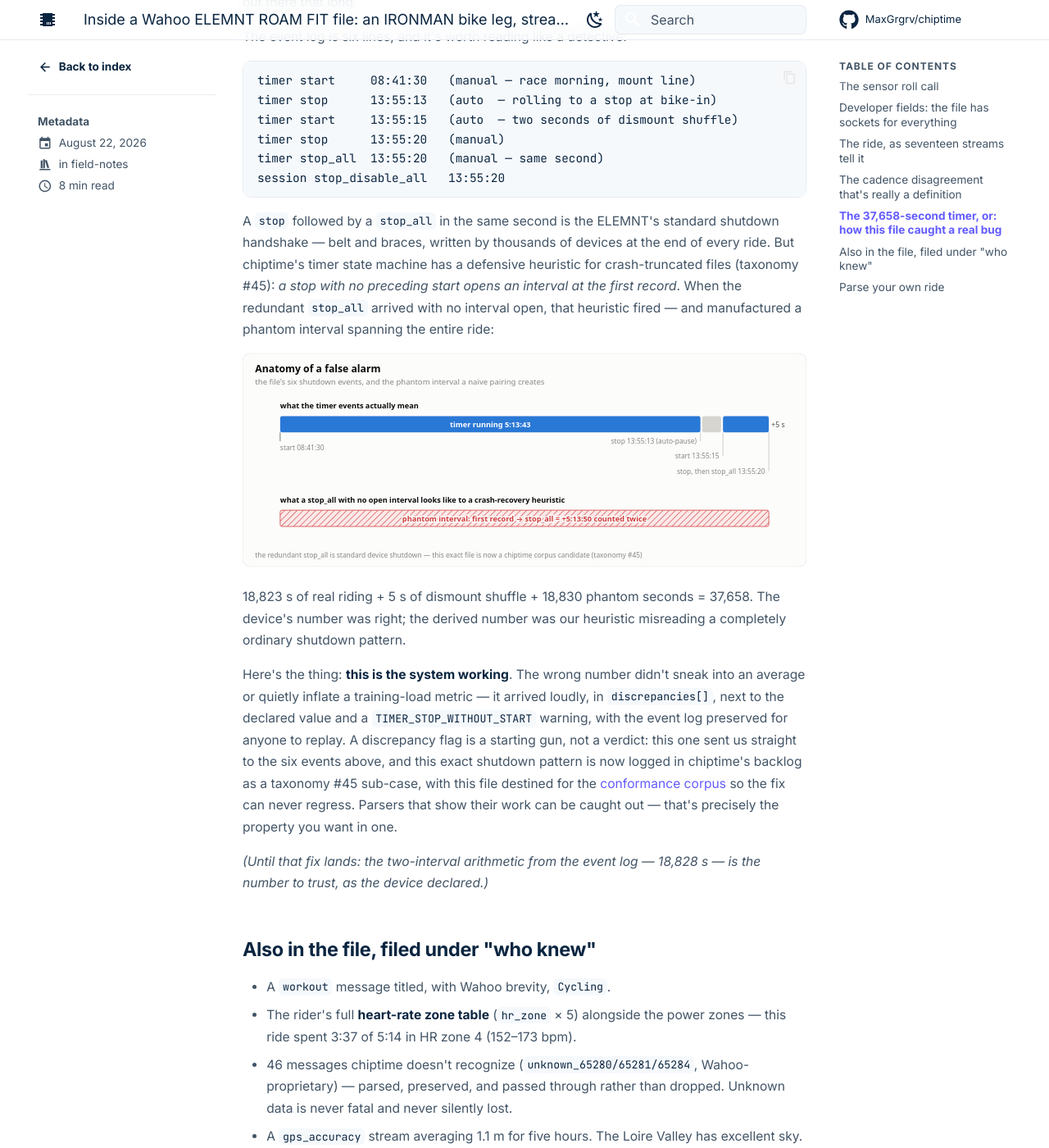
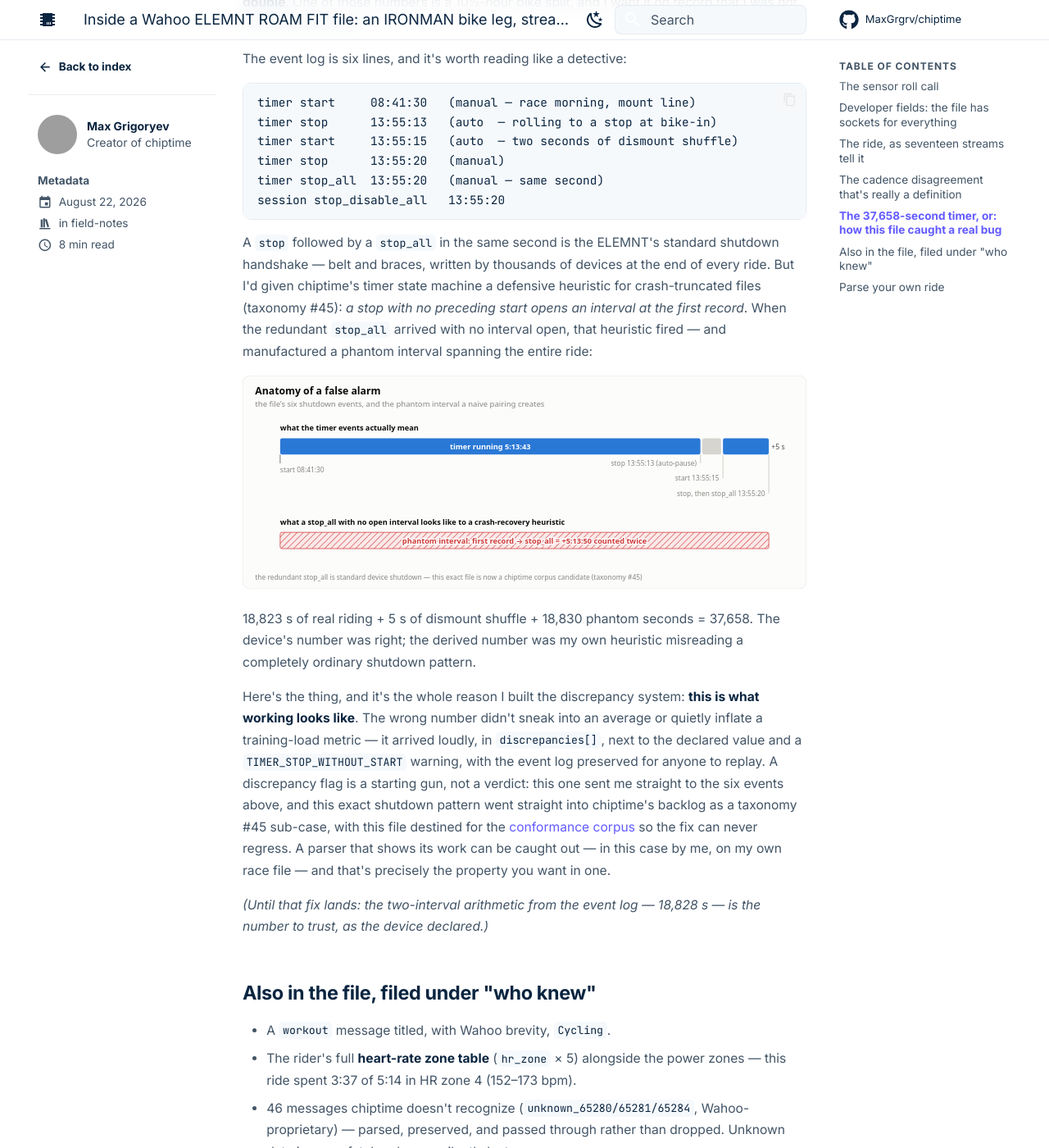
Before and after one commit to MaxGrgrv/chiptime, an MkDocs documentation site: the page built from website/blog/posts/inside-a-wahoo-elemnt-fit-file.md, in a window 1280 px wide and 1400 px high, scrolled down 5361 px. Shown: the whole window at 82% size. Built offline with MkDocs 1.6.1 and Material for MkDocs 9.7.7, drawn with Linux system fonts in a browser that asks for light colours; comment, search, counter and statistics services are not loaded; some of the changed text lies outside the part shown; grey boxes are pictures that could not be loaded.

Commit message:
blog: first-person voice and author attribution for the field-notes posts
Both race-file teardowns now read as the maintainer writing about his own
races — 'I raced, I parsed my file, my file found a bug in my own parser'
— instead of team voice. Adds website/blog/.authors.yml and authors: [max]
so the posts carry a byline and avatar.

````diff
--- /dev/null
+++ b/website/blog/.authors.yml
@@ -0,0 +1,5 @@
+authors:
+  max:
+    name: Max Grigoryev
+    description: Creator of chiptime
+    avatar: https://github.com/MaxGrgrv.png
--- a/website/blog/posts/inside-a-wahoo-elemnt-fit-file.md
+++ b/website/blog/posts/inside-a-wahoo-elemnt-fit-file.md
@@ -2,7 +2,8 @@
 date: 2026-08-22
 categories: [field-notes]
 slug: inside-a-wahoo-elemnt-fit-file
-description: Dissecting a Wahoo ELEMNT ROAM race file from a full-distance IRONMAN bike leg — 18 data streams, developer fields for everything from glucose to e-bike assist, zones read from the file itself, and a shutdown quirk that exposed a real parser bug.
+authors: [max]
+description: I took the Wahoo ELEMNT ROAM file from my full-distance IRONMAN bike leg apart stream by stream — 17 data streams, developer sockets for everything from glucose to e-bike assist, zones read from the file itself, and a shutdown quirk that exposed a bug in my own parser.
 ---
 
 # Inside a Wahoo ELEMNT ROAM FIT file: an IRONMAN bike leg, stream by stream
@@ -15,10 +16,11 @@ button mistakes, this one is the opposite specimen: 18,828 records, one
 per second for five and a quarter hours, with **seventeen parallel data
 streams and almost nothing missing**.
 
-It's the perfect file for a different kind of teardown: what a modern bike
-computer *actually* writes when everything works — and one small mystery
-at the very end that turned out to be a bug in our own parser. Let's take
-it apart with [chiptime](../../getting-started.md).
+It's the perfect file for a different question: what does a modern bike
+computer *actually* write when everything works? And since I build
+[chiptime](../../getting-started.md), my own race files double as its
+sternest code reviewers — this one, in its final five seconds, filed a
+genuine bug report. Let's take it apart.
 
 <!-- more -->
 
@@ -122,9 +124,9 @@ using "4" three separate times, which is exactly the kind of detail you
 only learn by reading the raw messages.
 
 The power story comes straight from the analytics layer. Zones need no
-configuration here, because **the rider's zone table is in the file** —
-the ELEMNT writes `power_zone` and `hr_zone` messages, and chiptime's
-resolution ladder is explicit settings → in-file zones → honestly absent,
+configuration here, because **my zone table is in the file** — the ELEMNT
+writes `power_zone` and `hr_zone` messages, and the resolution ladder I
+gave chiptime is explicit settings → in-file zones → honestly absent,
 never estimated:
 
 ```python
@@ -212,29 +214,31 @@ session stop_disable_all   13:55:20
 
 A `stop` followed by a `stop_all` in the same second is the ELEMNT's
 standard shutdown handshake — belt and braces, written by thousands of
-devices at the end of every ride. But chiptime's timer state machine has a
-defensive heuristic for crash-truncated files (taxonomy #45): *a stop with
-no preceding start opens an interval at the first record*. When the
-redundant `stop_all` arrived with no interval open, that heuristic fired —
-and manufactured a phantom interval spanning the entire ride:
+devices at the end of every ride. But I'd given chiptime's timer state
+machine a defensive heuristic for crash-truncated files (taxonomy #45):
+*a stop with no preceding start opens an interval at the first record*.
+When the redundant `stop_all` arrived with no interval open, that
+heuristic fired — and manufactured a phantom interval spanning the entire
+ride:
 
 ![The six shutdown events, the real 5:13:43 interval, and the phantom full-ride interval the heuristic created](images/tours-timer-events.svg)
 
 18,823 s of real riding + 5 s of dismount shuffle + 18,830 phantom seconds
-= 37,658. The device's number was right; the derived number was our
+= 37,658. The device's number was right; the derived number was my own
 heuristic misreading a completely ordinary shutdown pattern.
 
-Here's the thing: **this is the system working**. The wrong number didn't
+Here's the thing, and it's the whole reason I built the discrepancy
+system: **this is what working looks like**. The wrong number didn't
 sneak into an average or quietly inflate a training-load metric — it
 arrived loudly, in `discrepancies[]`, next to the declared value and a
 `TIMER_STOP_WITHOUT_START` warning, with the event log preserved for
 anyone to replay. A discrepancy flag is a starting gun, not a verdict:
-this one sent us straight to the six events above, and this exact
-shutdown pattern is now logged in chiptime's backlog as a taxonomy #45
+this one sent me straight to the six events above, and this exact
+shutdown pattern went straight into chiptime's backlog as a taxonomy #45
 sub-case, with this file destined for the [conformance
-corpus](conformance-corpus.md) so the fix can never regress. Parsers that
-show their work can be caught out — that's precisely the property you
-want in one.
+corpus](conformance-corpus.md) so the fix can never regress. A parser
+that shows its work can be caught out — in this case by me, on my own
+race file — and that's precisely the property you want in one.
 
 *(Until that fix lands: the two-interval arithmetic from the event log —
 18,828 s — is the number to trust, as the device declared.)*
@@ -261,9 +265,10 @@ chiptime parse ride.fit --json       # every stream, deterministic JSON
 
 The principles this teardown leaned on — zero ≠ null, declared *and*
 derived with disagreements surfaced, unknown messages preserved, every
-parser decision in a machine-readable log — are chiptime's
-[contract](../../concepts/contract.md), pinned by a conformance corpus
-that this very file is about to make one case stronger.
+parser decision in a machine-readable log — are the
+[contract](../../concepts/contract.md) I hold chiptime to, pinned by a
+conformance corpus that this very file is about to make one case
+stronger.
 
 *Final tally for Tours: 179.2 km, 5:13:49, 3,282 kJ, fifteen degrees of
 warming, 18% of a battery, one parser bug flushed out of hiding. A good
````
Also changed, not shown: website/blog/posts/inside-a-triathlon-fit-file.md (+17 -12 lines).
